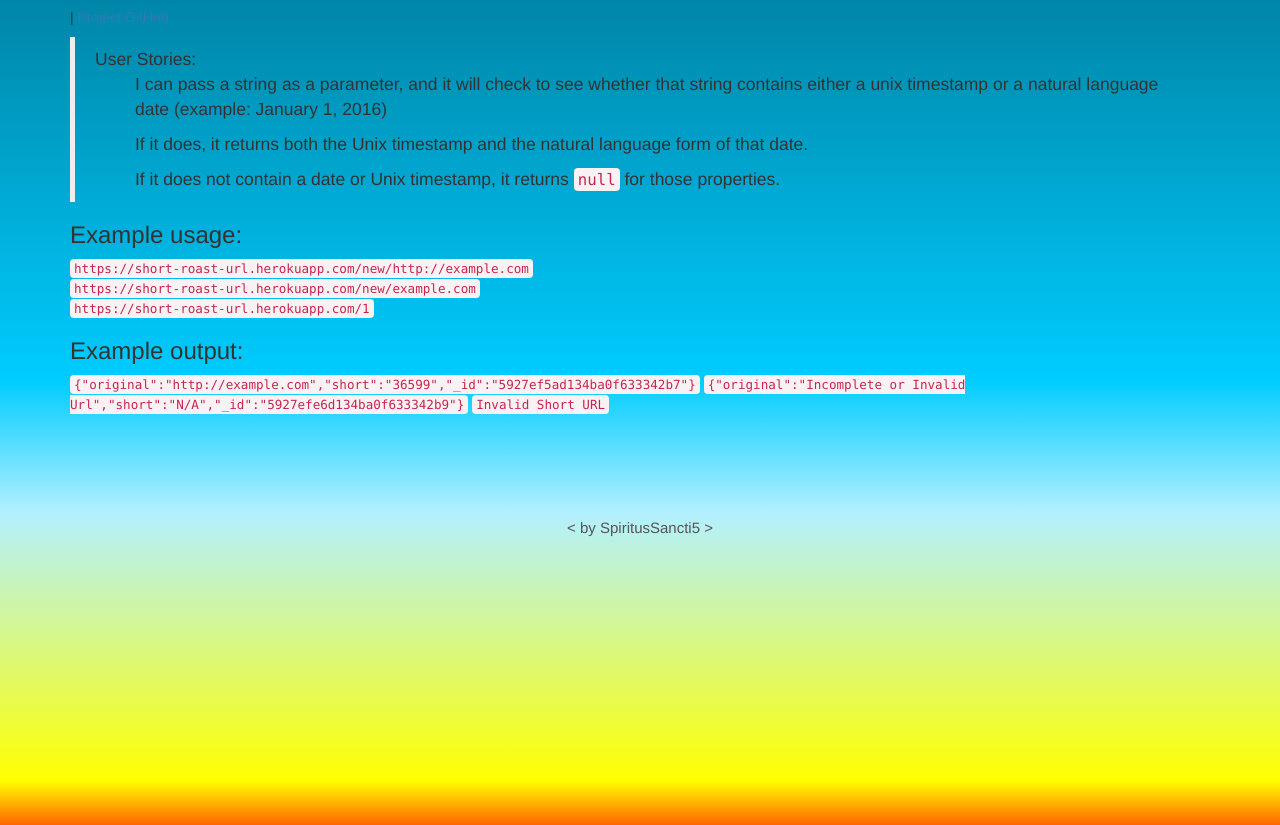
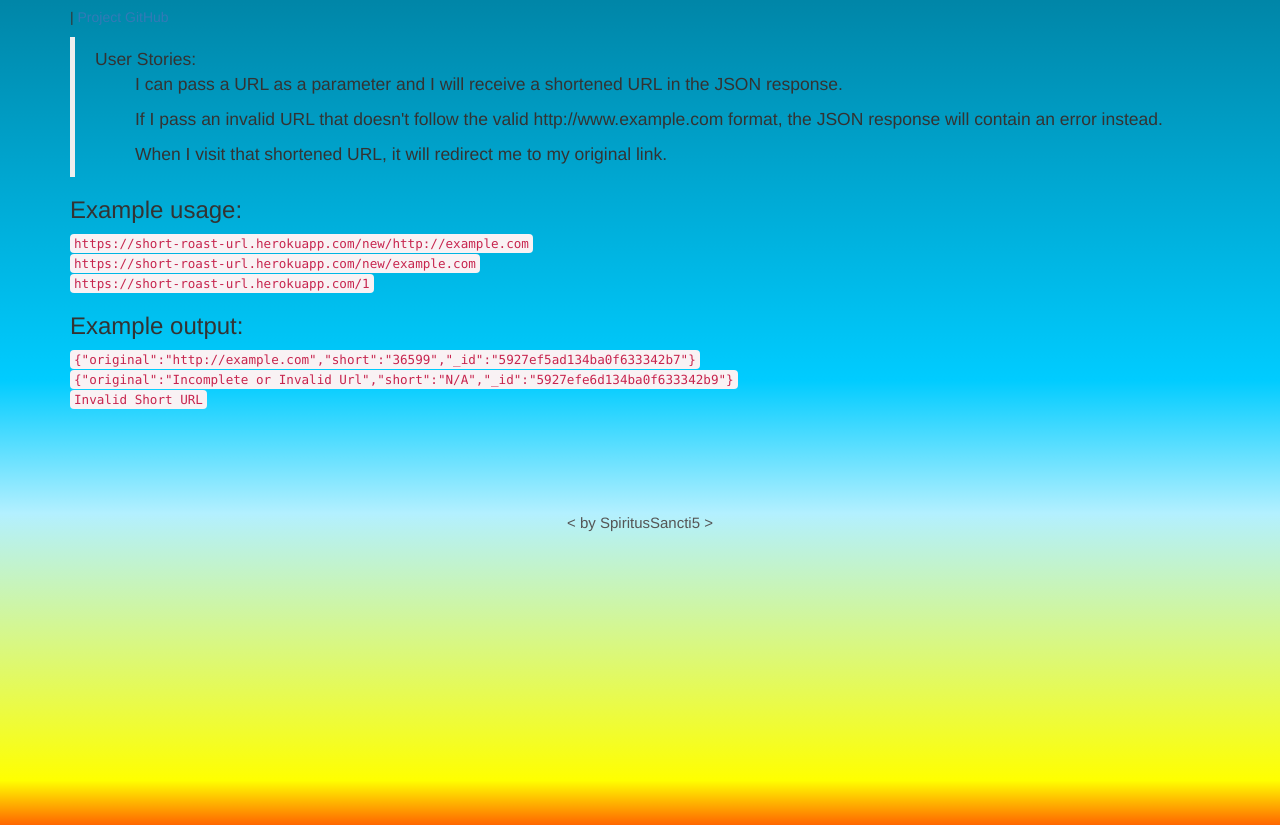
Before and after one commit to SpiritusSancti5/urlshort, a website: page page/index.html in a window 1280 px wide. Shown: the part 65-890 px from the top of the page. Drawn offline with nearby package versions, Linux system fonts and the light colour scheme.

Commit message:
html fix

```diff
--- a/page/index.html
+++ b/page/index.html
@@ -13,18 +13,18 @@
     <h1 class="header">API Basejump: Timestamp Microservice</h1> |
         <a href="https://github.com/SpiritusSancti5/timestamp">Project GitHub</a></p>
     <blockquote>User Stories:
-        <ul>I can pass a string as a parameter, and it will check to see whether that string contains either a unix
-                timestamp or a natural language date (example: January 1, 2016)</ul>
-        <ul>If it does, it returns both the Unix timestamp and the natural language form of that date.</ul>
-        <ul>If it does not contain a date or Unix timestamp, it returns <code>null</code> for those properties.</ul>
+        <ul>I can pass a URL as a parameter and I will receive a shortened URL in the JSON response.</ul>
+        <ul> If I pass an invalid URL that doesn't follow the valid http://www.example.com format,
+        the JSON response will contain an error instead.</ul>
+        <ul>When I visit that shortened URL, it will redirect me to my original link.</ul>
     </blockquote>
     <h3>Example usage:</h3>
     <code>https://short-roast-url.herokuapp.com/new/http://example.com</code><br>
     <code>https://short-roast-url.herokuapp.com/new/example.com</code><br>
     <code>https://short-roast-url.herokuapp.com/1</code>
     <h3>Example output:</h3>
-    <code>{"original":"http://example.com","short":"36599","_id":"5927ef5ad134ba0f633342b7"}</code>
-    <code>{"original":"Incomplete or Invalid Url","short":"N/A","_id":"5927efe6d134ba0f633342b9"}</code>
+    <code>{"original":"http://example.com","short":"36599","_id":"5927ef5ad134ba0f633342b7"}</code><br>
+    <code>{"original":"Incomplete or Invalid Url","short":"N/A","_id":"5927efe6d134ba0f633342b9"}</code><br>
     <code>Invalid Short URL</code>
 </div>
 <div id="CC">< by SpiritusSancti5 ></div>
```
